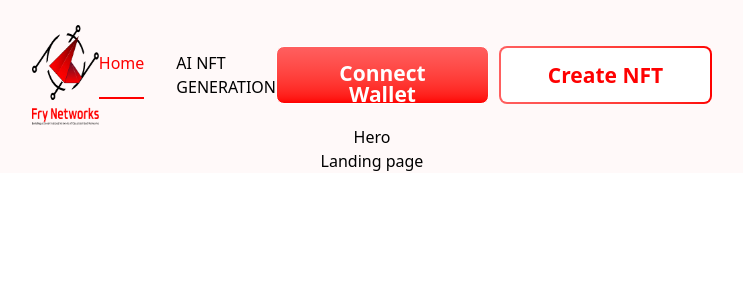
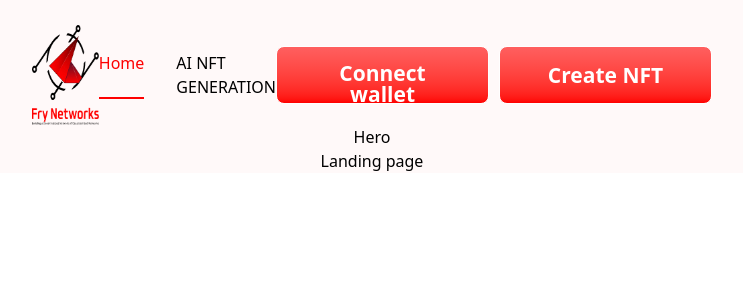
Before and after one commit to muznahrehman21/NFT, a React (Vite) app: page / in a window 1280 px wide. Shown: the top 300 px of the page, without its empty margins (268-1011 px from the left). Built offline with nearby package versions, Linux system fonts and the light colour scheme.

Commit message:
used the props for buttons

```diff
--- a/src/components/Header.jsx
+++ b/src/components/Header.jsx
@@ -40,8 +40,8 @@ export default function Header() {
 
         {/* Buttons */}
         <div className="flex items-center gap-[10px]">
-          <Button1 />
-          <Button2 />
+          <Button1 Btn="Connect wallet" />
+          <Button1 Btn="Create NFT" />
         </div>
       </div>
     </div>
--- a/src/components/buttons/Button1.jsx
+++ b/src/components/buttons/Button1.jsx
@@ -1,9 +1,9 @@
 import React from "react";
 
-function Button1() {
+function Button1({ Btn }) {
   return (
     <button className="bg-gradient-to-b from-[#FF5F5F] to-[#FF0000] px-8 py-4 border-[1.8px] rounded-[8px] w-[213px] h-[58px] font-roboto font-semibold text-[#FFFFFF] text-[21px] leading-none">
-      Connect Wallet
+      {Btn}
     </button>
   );
 }
```
